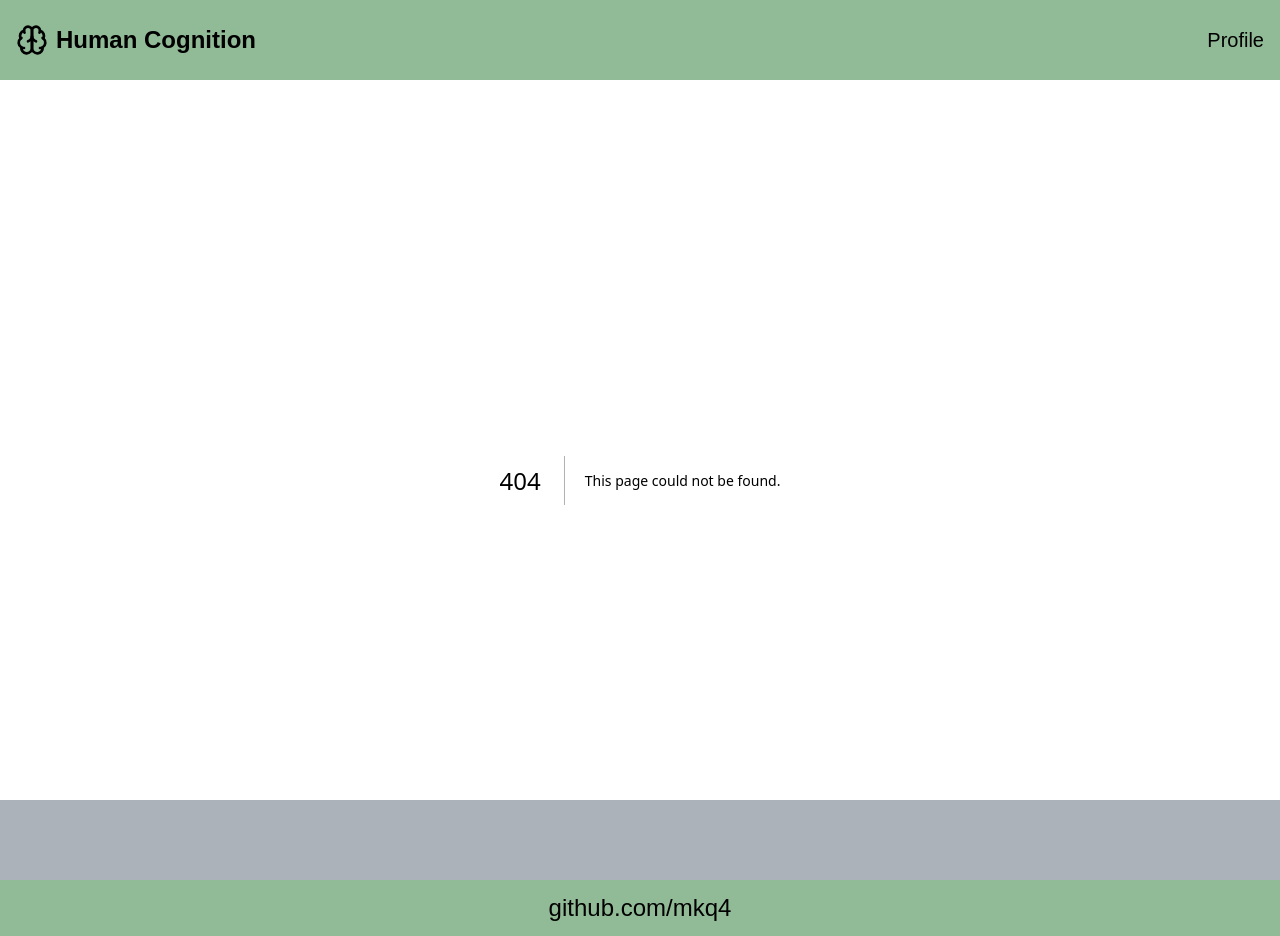
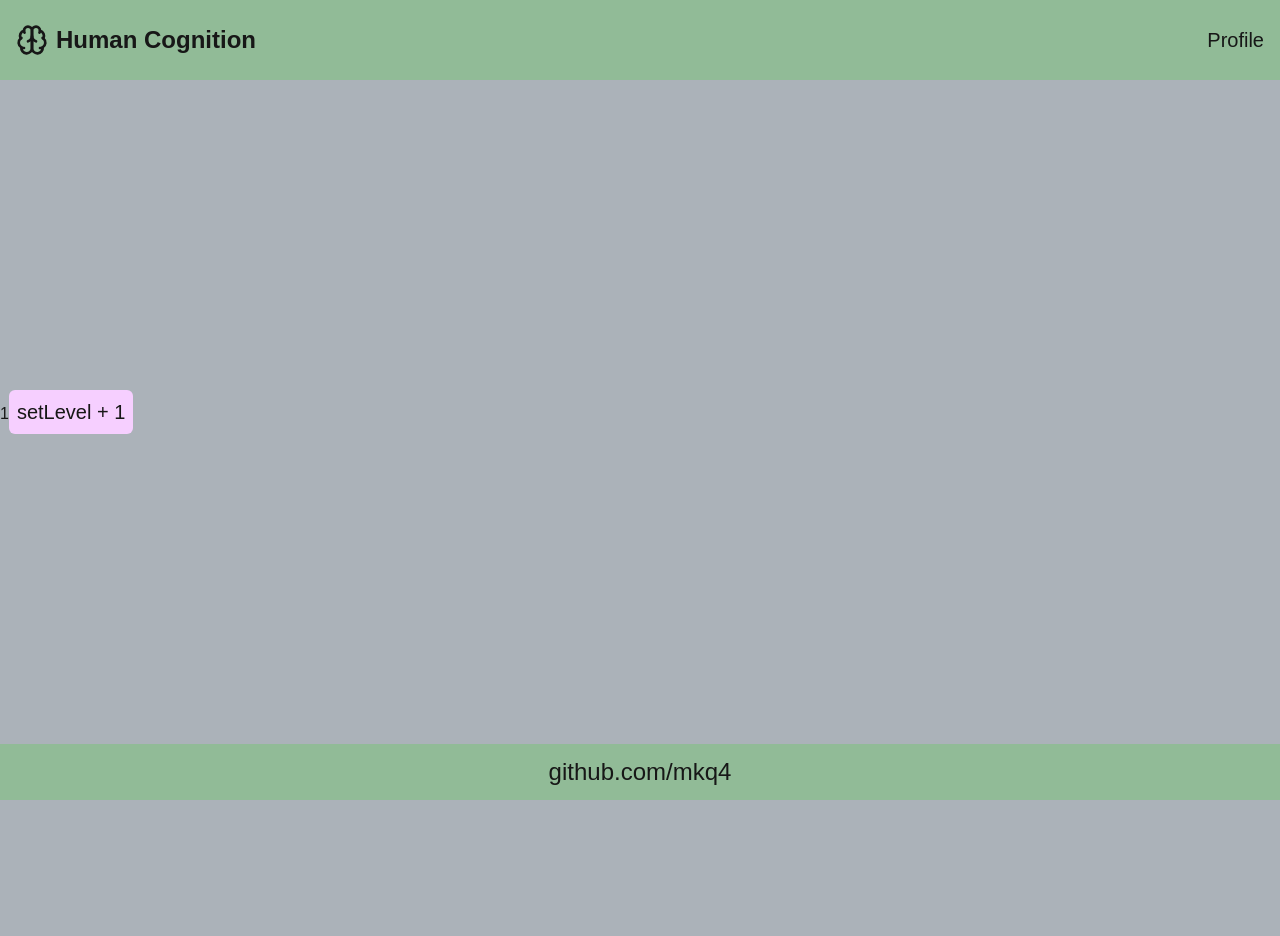
Before and after one commit to mkq4/human_cognition, a Next.js app: page /games/visual-memory in a window 1280 px wide. Before the commit this address had no page. After the commit the page ends 800 px from the top, so only its background shows below. Built offline with nearby package versions, Linux system fonts and the light colour scheme.

Commit message:
context for visual memory game

```diff
--- /dev/null
+++ b/src/app/games/visual-memory/page.tsx
@@ -0,0 +1,33 @@
+'use client'
+import { Button } from '@/components/ui/button';
+import { VisualMemoryContext, VisualMemoryProvider } from '@/contexts/visualMemory.context';
+import { useContext } from 'react';
+
+interface Props {
+    className?: string;
+}
+
+
+const VisualMemoryPage = ({ className }: Props) => {
+
+  return (
+    <VisualMemoryProvider>
+      <InnerContent className={className} />
+    </VisualMemoryProvider>
+  );
+};
+
+const InnerContent = ({ className }: Props) => {
+    console.log("render")
+  const { level, setLevel } = useContext(VisualMemoryContext);
+
+  return <div className={className}>
+    {level}
+    <Button onClick={() => setLevel(level + 1)}>setLevel + 1</Button>
+    </div>;
+};
+
+
+
+
+export default VisualMemoryPage
--- /dev/null
+++ b/src/contexts/visualMemory.context.tsx
@@ -0,0 +1,50 @@
+'use client'
+import { createContext, ReactNode, useState } from 'react';
+
+// interface IVisualMemoryContext {
+//   level: number;
+//   area: number; // example - 3 (3x3)
+//   blocksAmount: number;
+//   blocksId: number[];
+// }
+
+
+interface IVisualMemoryContext {
+  level: number;
+  setLevel: (level: number) => void;
+  area: number; // example - 3 (3x3)
+  setArea: (area: number) => void;
+  blocksAmount: number;
+  setBlocksAmount: (blocks: number) => void;
+  blocksId: number[];
+  setBlocksId: (blocksId: number[]) => void;
+}
+
+
+export const VisualMemoryContext = createContext<IVisualMemoryContext>({
+  level: 1,
+  setLevel: () => {},
+  area: 3,
+  setArea: () => {},
+  blocksAmount: 3,
+  setBlocksAmount: () => {},
+  blocksId: [1, 2, 3],
+  setBlocksId: () => {}
+});
+
+
+export const VisualMemoryProvider = ({children} : {children: ReactNode}) => {
+    const [level, setLevel] = useState<number>(1)
+    const [area, setArea] = useState<number>(3)
+    const [blocksAmount, setBlocksAmount] = useState<number>(3)
+    const [blocksId, setBlocksId] = useState<number[]>([1, 2, 3]);
+
+
+    return (
+        <>
+        <VisualMemoryContext.Provider value={{level, setLevel, area, setArea, blocksAmount, setBlocksAmount, blocksId, setBlocksId}}>
+            {children}
+        </VisualMemoryContext.Provider>
+        </>
+    )
+}
```
